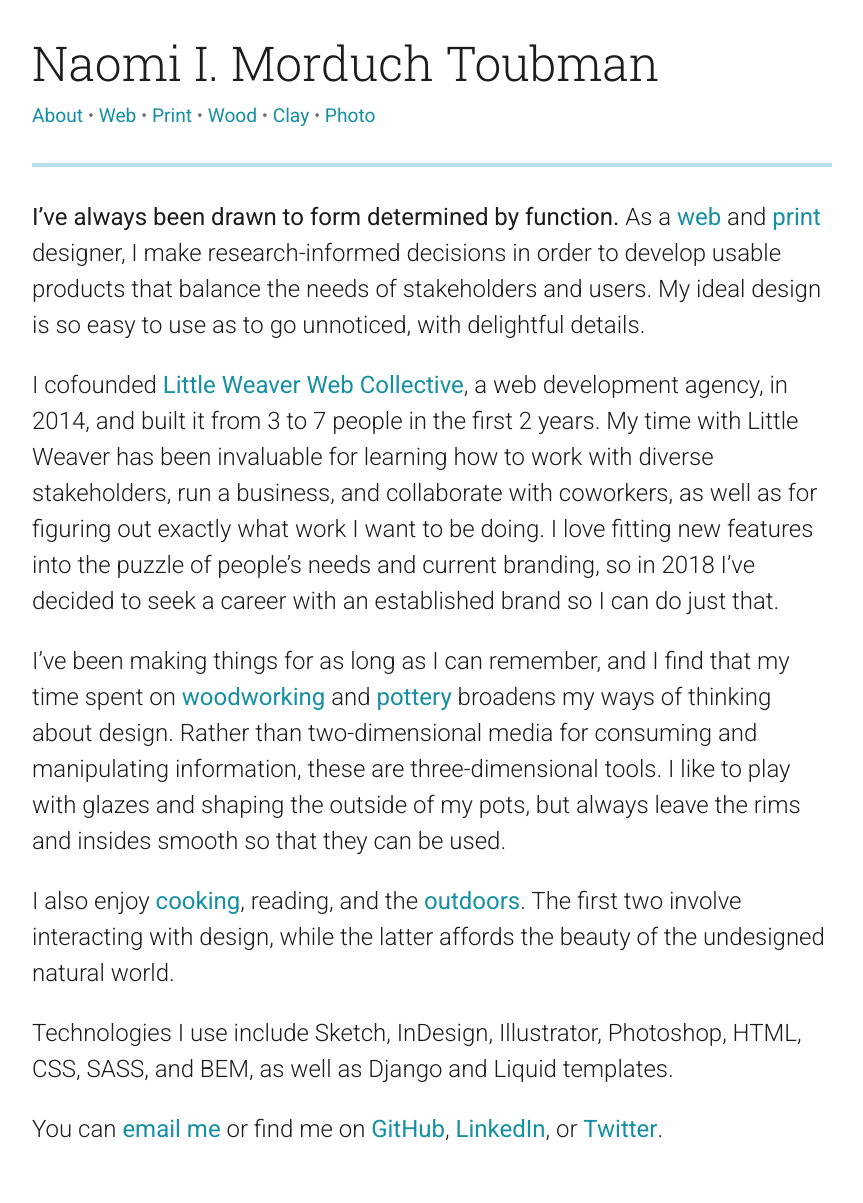
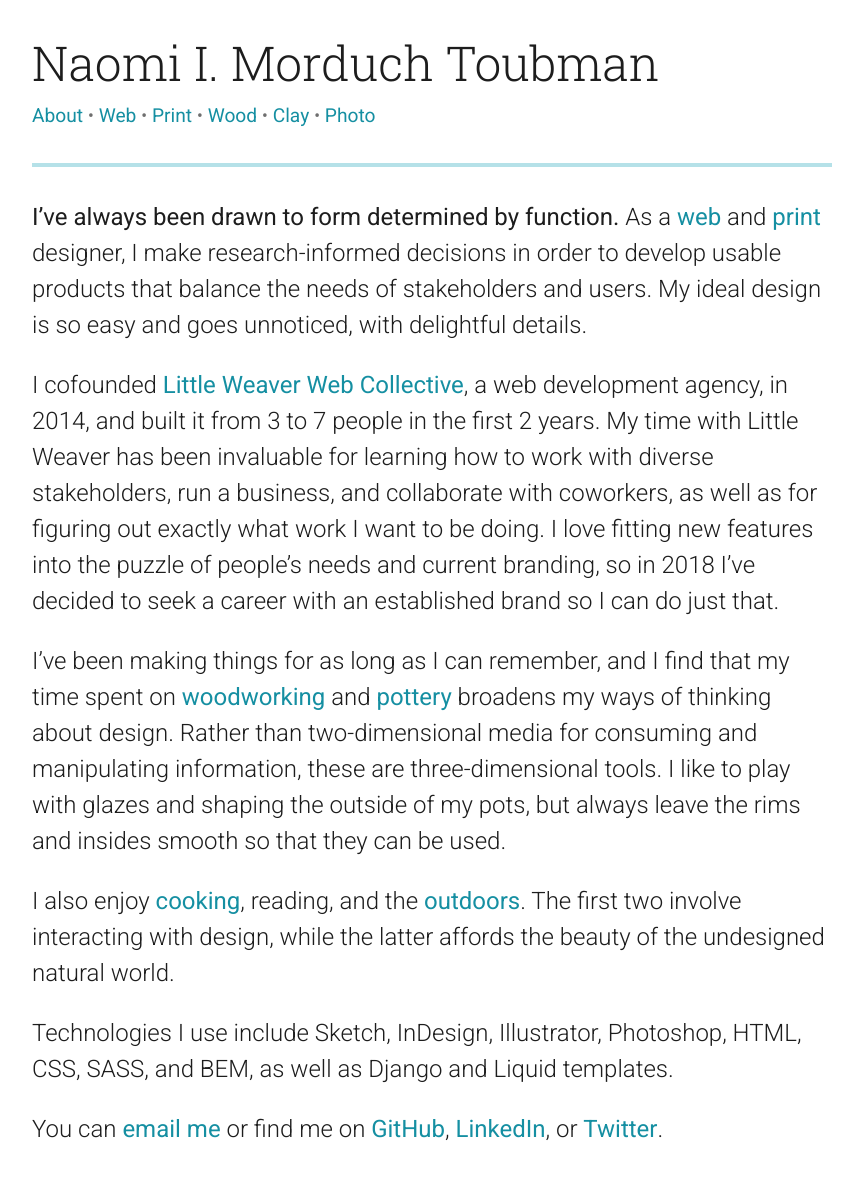
Before and after one commit to nmorduch/nmorduch.github.io, a Jekyll site: the page built from index.md, in a window 1280 px wide. Shown: the whole page, without its empty margins (208-1071 px from the left). Built offline with Jekyll 4.4.1, drawn with Linux system fonts in a browser that asks for light colours.

Commit message:
change wording

```diff
--- a/index.md
+++ b/index.md
@@ -3,7 +3,7 @@ layout: big-text
 ---
 
 **I've always been drawn to form determined by function.**
-As a [web]({{ baseurl }}/work/web) and [print]({{ baseurl }}/work/print) designer, I make research-informed decisions in order to develop usable products that balance the needs of stakeholders and users. My ideal design is so easy to use as to go unnoticed, with delightful details.
+As a [web]({{ baseurl }}/work/web) and [print]({{ baseurl }}/work/print) designer, I make research-informed decisions in order to develop usable products that balance the needs of stakeholders and users. My ideal design is so easy and goes unnoticed, with delightful details.
 
 I cofounded [Little Weaver Web Collective](http://littleweaverweb.com), a web development agency, in 2014, and built it from 3 to 7 people in the first 2 years. My time with Little Weaver has been invaluable for learning how to work with diverse stakeholders, run a business, and collaborate with coworkers, as well as for figuring out exactly what work I want to be doing. I love fitting new features into the puzzle of people's needs and current branding, so in 2018 I've decided to seek a career with an established brand so I can do just that.
 
```
